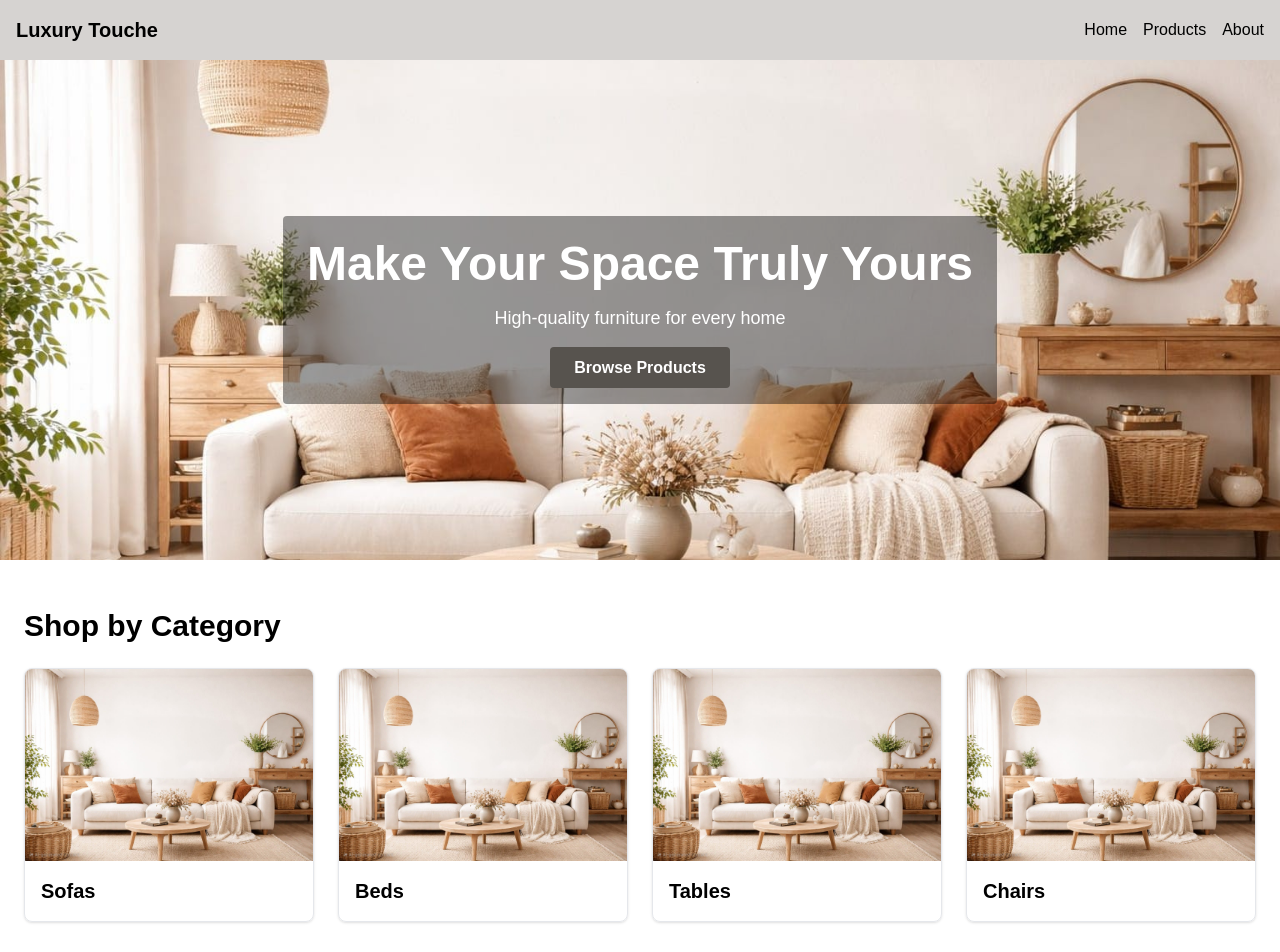
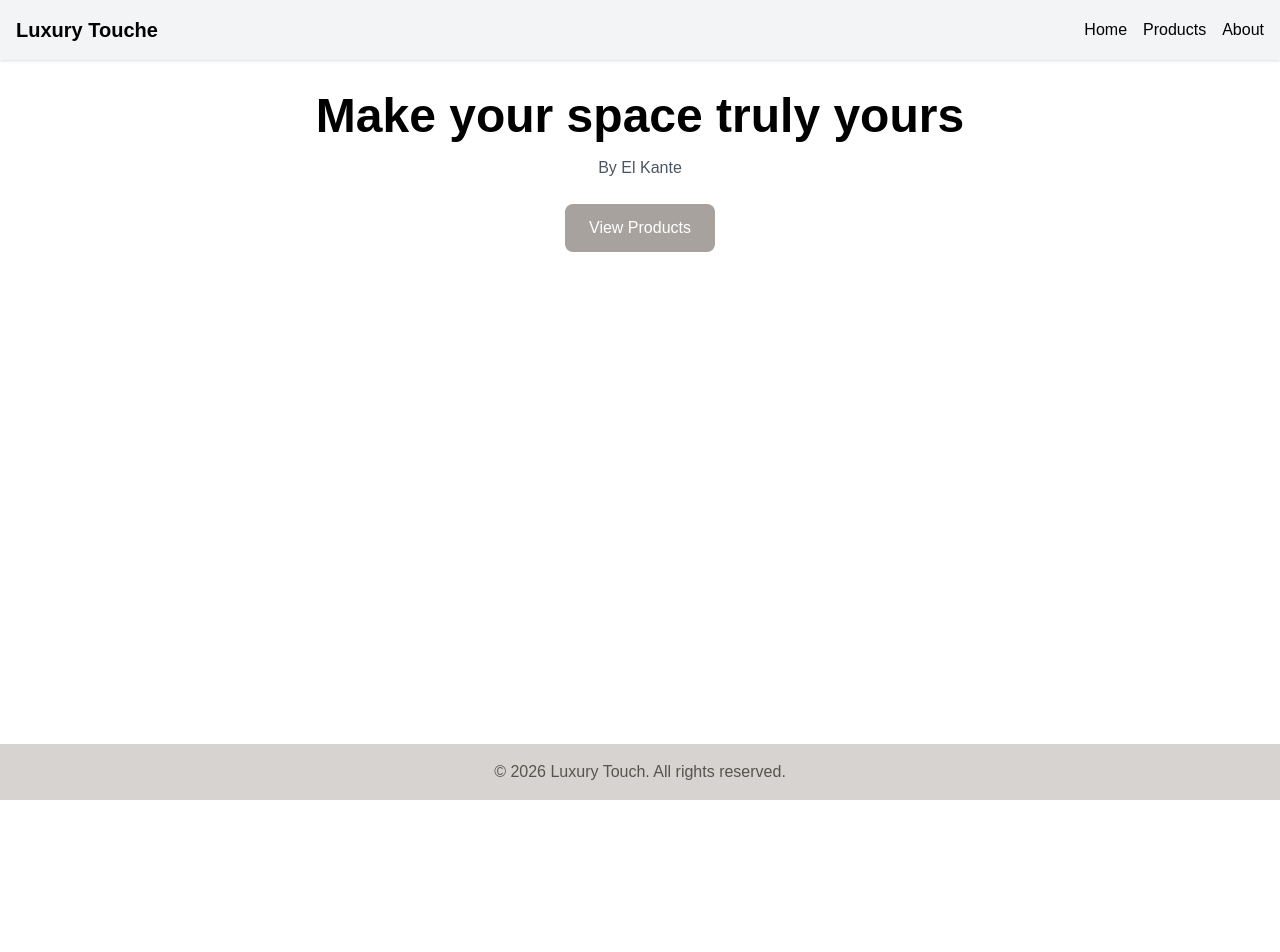
Before and after one commit to ElkanteNouhaila/furniture-next, a Next.js app: page / in a window 1280 px wide. Shown: the top 952 px of the page. After the commit the page ends 800 px from the top, so only its background shows below. Built offline with nearby package versions, Linux system fonts and the light colour scheme; a web font is replaced by a local one.

Commit message:
Refactor homepage layout; simplify structure, update styling, and correct footer branding from "Luxury Touche" to "Luxury Touch".

```diff
--- a/app/page.tsx
+++ b/app/page.tsx
@@ -1,77 +1,14 @@
-// // homepage
-// import Link from "next/link";
-
-// export default function HomePage() {
-//     return (
-//         <main className="p-6 max-w-4xl mx-auto text-center">
-//             <h1 className="text-4xl font-bold">Make your space truly yours</h1>
-//             <p className="text-gray-700 mb-6">By El Kante</p>
-//             <Link href="./products" className="inline-block bg-stone-400 text-stone-900 px-6 py-3 rounded hover:bg-stone-500 transition">
-//                 View Products
-//             </Link>
-//         </main>
-//     );
-//   }
-// app/page.tsx
+// homepage
 import Link from "next/link";
-import Image from "next/image";
 
 export default function HomePage() {
-  return (
-    <main className="space-y-12">
-
-      {/* Hero Section */}
-      <section className="relative w-full h-[500px] bg-gray-100 flex items-center justify-center">
-        <Image
-          src="/hero-desktop.jpeg"
-          alt="Furniture Hero"
-          fill
-          className="object-cover"
-        />
-        <div className="absolute text-center text-white bg-black bg-opacity-40 p-6 rounded">
-          <h1 className="text-5xl font-bold mb-4">Make Your Space Truly Yours</h1>
-          <p className="mb-6 text-lg">High-quality furniture for every home</p>
-          <Link
-            href="/products"
-            className="px-6 py-3 bg-stone-600 hover:bg-stone-800 rounded text-white font-semibold"
-          >
-            Browse Products
-          </Link>
-        </div>
-      </section>
-
-      {/* Featured Categories */}
-      <section className="px-6">
-        <h2 className="text-3xl font-bold mb-6">Shop by Category</h2>
-        <div className="grid grid-cols-1 sm:grid-cols-2 md:grid-cols-4 gap-6">
-          <Link href="/products/sofa" className="border rounded-lg overflow-hidden shadow hover:shadow-lg transition">
-            <Image src="/products/test.jpeg" alt="Sofa" width={400} height={250} className="object-cover"/>
-            <h3 className="p-4 text-xl font-semibold">Sofas</h3>
-          </Link>
-          <Link href="/products/bed" className="border rounded-lg overflow-hidden shadow hover:shadow-lg transition">
-            <Image src="/products/test.jpeg" alt="Bed" width={400} height={250} className="object-cover"/>
-            <h3 className="p-4 text-xl font-semibold">Beds</h3>
-          </Link>
-          <Link href="/products/table" className="border rounded-lg overflow-hidden shadow hover:shadow-lg transition">
-            <Image src="/products/test.jpeg" alt="Table" width={400} height={250} className="object-cover"/>
-            <h3 className="p-4 text-xl font-semibold">Tables</h3>
-          </Link>
-          <Link href="/products/chair" className="border rounded-lg overflow-hidden shadow hover:shadow-lg transition">
-            <Image src="/products/test.jpeg" alt="Chair" width={400} height={250} className="object-cover"/>
-            <h3 className="p-4 text-xl font-semibold">Chairs</h3>
-          </Link>
-        </div>
-      </section>
-
-      {/* About / Intro */}
-      <section className="px-6 text-center">
-        <h2 className="text-3xl font-bold mb-4">Why Choose Us?</h2>
-        <p className="text-gray-700 max-w-2xl mx-auto">
-          We provide premium furniture designed for comfort, style, and durability.
-          Our collection is curated to suit every home and lifestyle.
-        </p>
-      </section>
-
-    </main>
-  );
-}
+    return (
+        <main className="max-w-4xl mx-auto p-8 text-center">
+            <h1 className="text-5xl font-bold mb-4">Make your space truly yours</h1>
+            <p className="text-gray-600 mb-6">By El Kante</p>
+            <Link href="./products" className="inline-block bg-stone-400 text-white px-6 py-3 rounded-lg hover:bg-stone-500 transition">
+                View Products
+            </Link>
+        </main>
+    );
+  }
--- a/app/ui/footer.tsx
+++ b/app/ui/footer.tsx
@@ -1,7 +1,7 @@
 export default function Footer() {
     return (
       <footer className="bg-stone-300 p-4 mt-8 text-center text-stone-600">
-        &copy; {new Date().getFullYear()} Luxury Touche. All rights reserved.
+        &copy; {new Date().getFullYear()} Luxury Touch. All rights reserved.
       </footer>
     );
   }
--- a/app/ui/header.tsx
+++ b/app/ui/header.tsx
@@ -2,7 +2,7 @@ import Link from "next/link";
 
 export default function Header() {
   return (
-    <header className="bg-stone-300 p-4 shadow">
+    <header className="bg-gray-100 p-4 shadow">
       <nav className="container mx-auto flex justify-between items-center">
         <h1 className="text-xl font-bold">Luxury Touche</h1>
         <ul className="flex gap-4">
```
